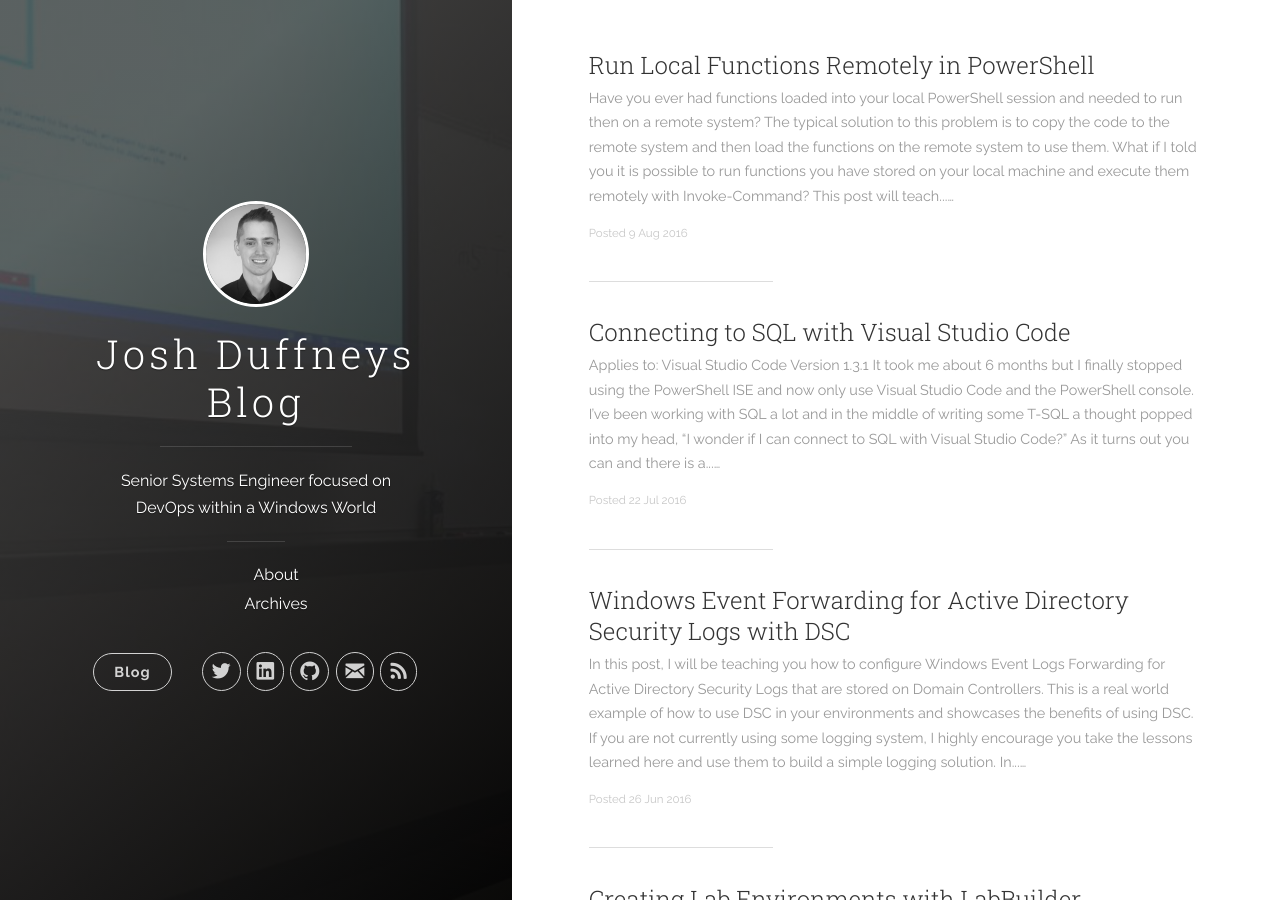
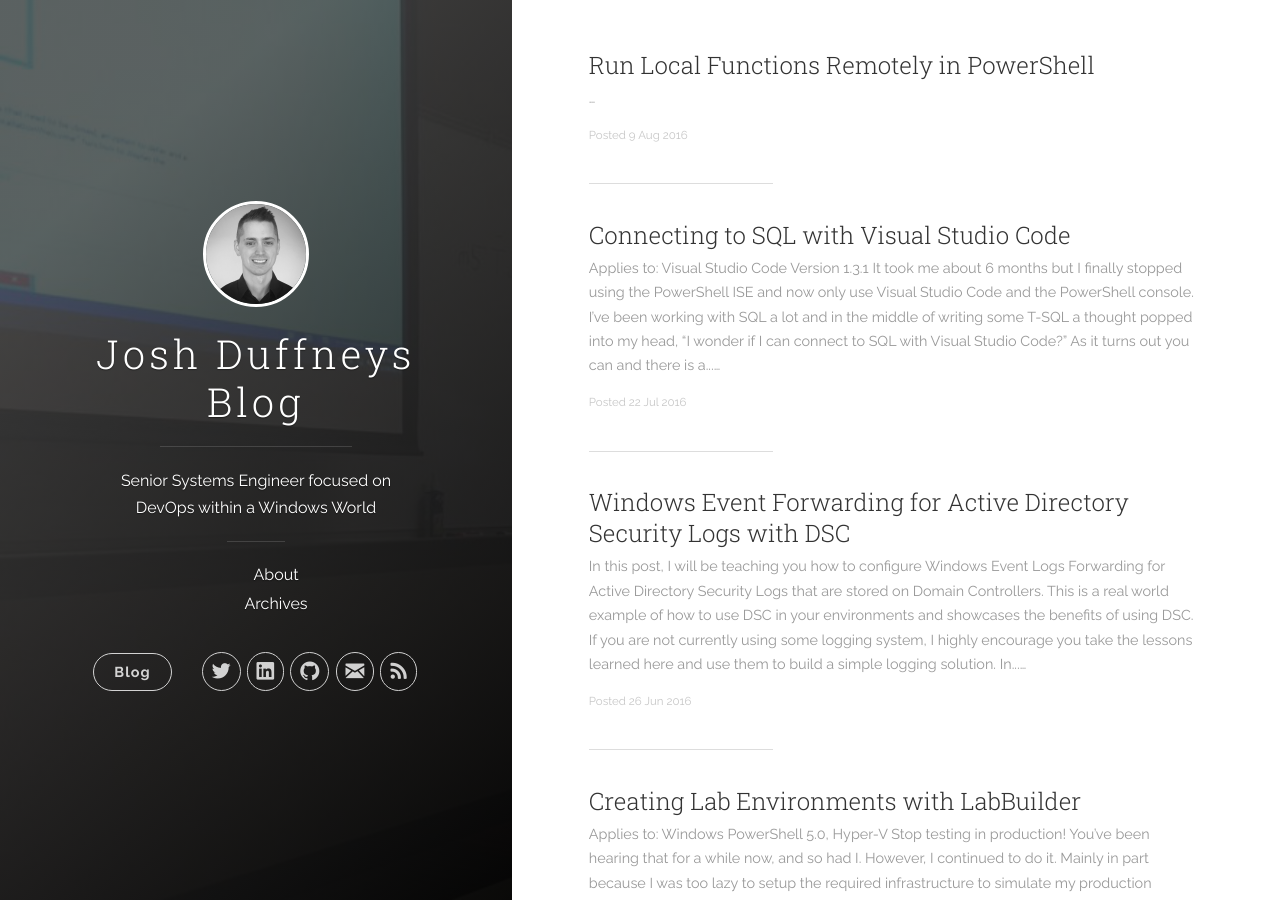
Before and after one commit to AzureDevOps3/duffney.github.io, a Jekyll site: the page built from index.html, in a window 1280 px wide and 900 px high. Built offline with Jekyll 4.4.1, drawn with Linux system fonts in a browser that asks for light colours; nearby versions of some CDN libraries; the list of posts is cut into pages by our own code; part of the change alters nothing that is shown.

Commit message:
troubleshooting post

```diff
--- a/_posts/2016-8-9-RunLocalFunctionsRemotely.md
+++ b/_posts/2016-8-9-RunLocalFunctionsRemotely.md
@@ -6,101 +6,3 @@ tags: [PowerShell]
 modified: 2016-8-9 8:00:00
 date: 2016-8-9 8:00:00
 ---
-Have you ever had functions loaded into your local PowerShell session and needed to run then on a remote system? The typical solution
-to this problem is to copy the code to the remote system and then load the functions on the remote system to use them. What if I told you
-it is possible to run functions you have stored on your local machine and execute them remotely with Invoke-Command? This post will teach
-you how to do this.
-
-### Execute Local Functions Remotely
-
-To demonstrate how to do this, I'll use a famous Hell-World example. I have written an extremely simple function that writes
-"Hello, World!" to the console. It is called MyFunction and has no parameters. I've loaded to into my local PowerShell session
-and to run it remotely I will use Invoke-Command. Here is the trick, place a $ symbol out side the curly braces of the scriptblock.
-Then put Function: inside the scriptblock before the name of the function as seen below.
-
-{% highlight PowerShell %}
-function MyFunction ()
-{
-    Write-Host 'Hello, World!'
-}
-
-Invoke-Command -ComputerName DC1 `
--ScriptBlock ${Function:MyFunction}
-{% end highlight %}
-
-
-![MyFunction](/images/posts/2016-8-9/MyFunction.gif "MyFunction")
-
-
-### Using Parameters
-
-While the above example works, most functions aren't that simple. Most require several parameters and how do you pass those
-parameters to the function running remotely? To illustrate, I've written another simple function called Get-NetCofig. Provided
-an InterfaceIndex and AddressFamily parameter, it will gather information about the network settings of the system it runs on.
-In the below example I am passing the values for the InterfaceIndex and AddressFamily by using the -ArgumentList parameter of
-Invoke-Command.
-
-{% highlight PowerShell %}
-function Get-NetConfig
-{
-    [CmdletBinding()]
-    Param (
-        $InterfaceIndex,
-        $AddressFamily
-    )
-
-    $NodeName = $env:ComputerName
-    $NetAdapter = Get-NetAdapter -InterfaceIndex $InterfaceIndex
-    $IPconfig = Get-NetIPAddress -InterfaceIndex $InterfaceIndex -AddressFamily $AddressFamily
-    $DNS = (Get-DnsClientServerAddress -InterfaceIndex $InterfaceIndex).ServerAddresses
-    $obj = [PSCustomObject]@{NodeName=$NodeName;IPAddress=$IPconfig.IPAddress;MacAddress=$NetAdapter.MacAddress;DNS=$DNS}
-    $obj
-}
-
-Invoke-Command -ComputerName DC1 `
--ScriptBlock ${Function:Get-NetConfig} `
--ArgumentList '5','IPV4' |
-Select-Object NodeName,IPaddress,MacAddress,DNS
-{% end highlight %}
-
-
-![Get-NetConfig](/images/posts/2016-8-9/Get-NetConfig.gif "Get-NetConfig")
-
-
-### Changing Parameter Order
-
-Often you do not specify the parameters in the order they are listed in the function. This is a problem,
-because executing function remotely requires they be in the exact same order. This means that if I provided
-AddressFamily first and IPAddress second in the above example it would error out. There are ways around this
-of course. Method 1 would be to set default values for all the parameters, but that's not an ideal solution.
-Method 2 is setting the position of the parameter to the order you want. In the below code I'm giving AddressFamily
-the first position by specify 0 and assigning position 1, the second position to AddressFamily.
-
-
-{% highlight PowerShell %}
-function Get-NetConfig
-{
-    [CmdletBinding()]
-    Param (
-        [Parameter(Position = 1)] #<--- Second Param
-        $InterfaceIndex,
-        [Parameter(Position = 0)] #<-- First Param
-        $AddressFamily
-    )
-
-    $NodeName = $env:ComputerName
-    $NetAdapter = Get-NetAdapter -InterfaceIndex $InterfaceIndex
-    $IPconfig = Get-NetIPAddress -InterfaceIndex $InterfaceIndex -AddressFamily $AddressFamily
-    $DNS = (Get-DnsClientServerAddress -InterfaceIndex $InterfaceIndex).ServerAddresses
-    $obj = [PSCustomObject]@{NodeName=$NodeName;IPAddress=$IPconfig.IPAddress;MacAddress=$NetAdapter.MacAddress;DNS=$DNS}
-    $obj
-}
-
-Invoke-Command -ComputerName DC1 `
--ScriptBlock ${Function:Get-NetConfig} `
--ArgumentList 'IPV4','5' | #<---- Changed Arguement Order
-Select-Object NodeName,IPaddress,MacAddress,DNS
-{% end highlight %}
-
-
-![PositionalParams](/images/posts/2016-8-9/PositionalParams.gif "PositionalParams")
```
